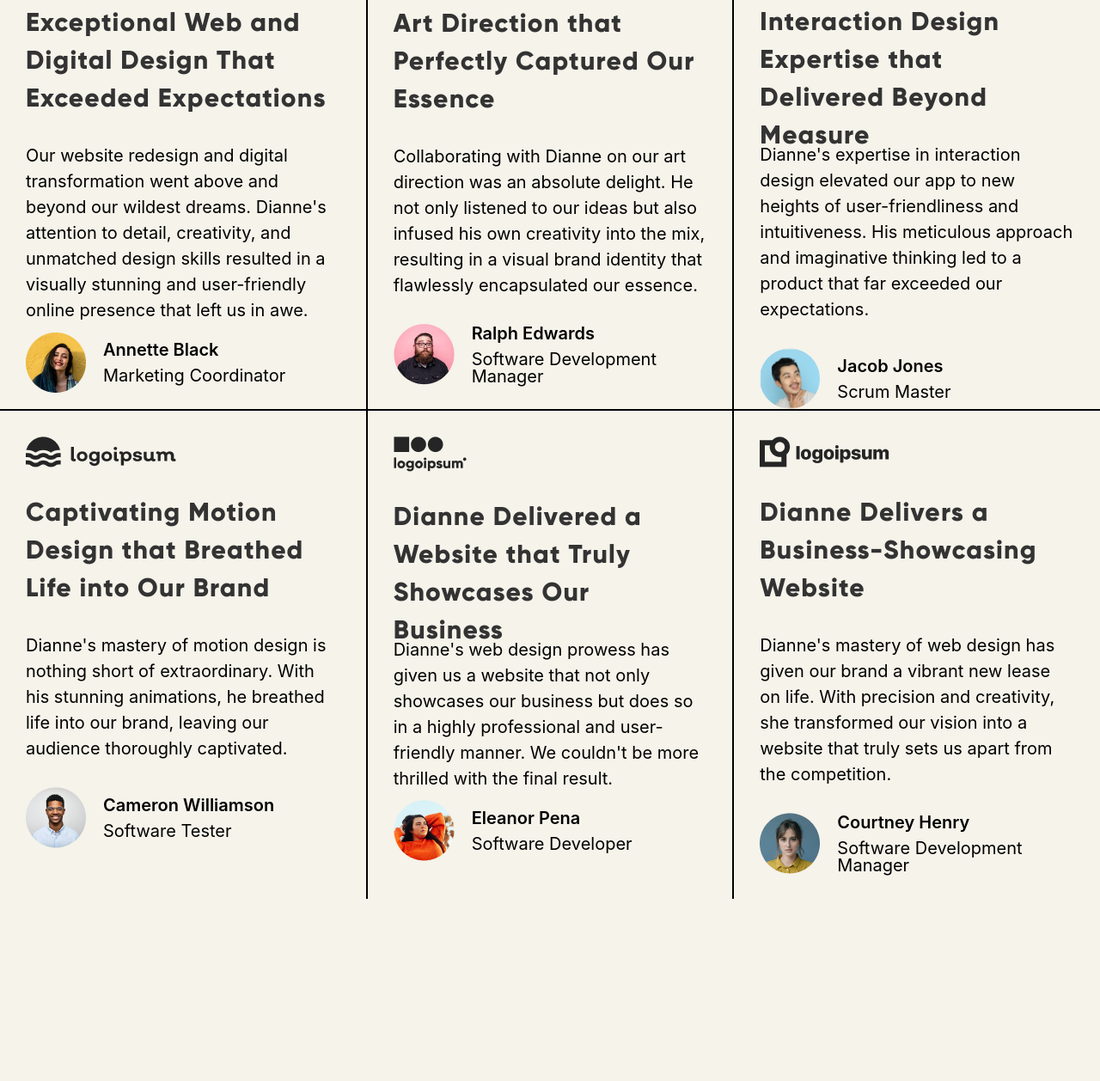
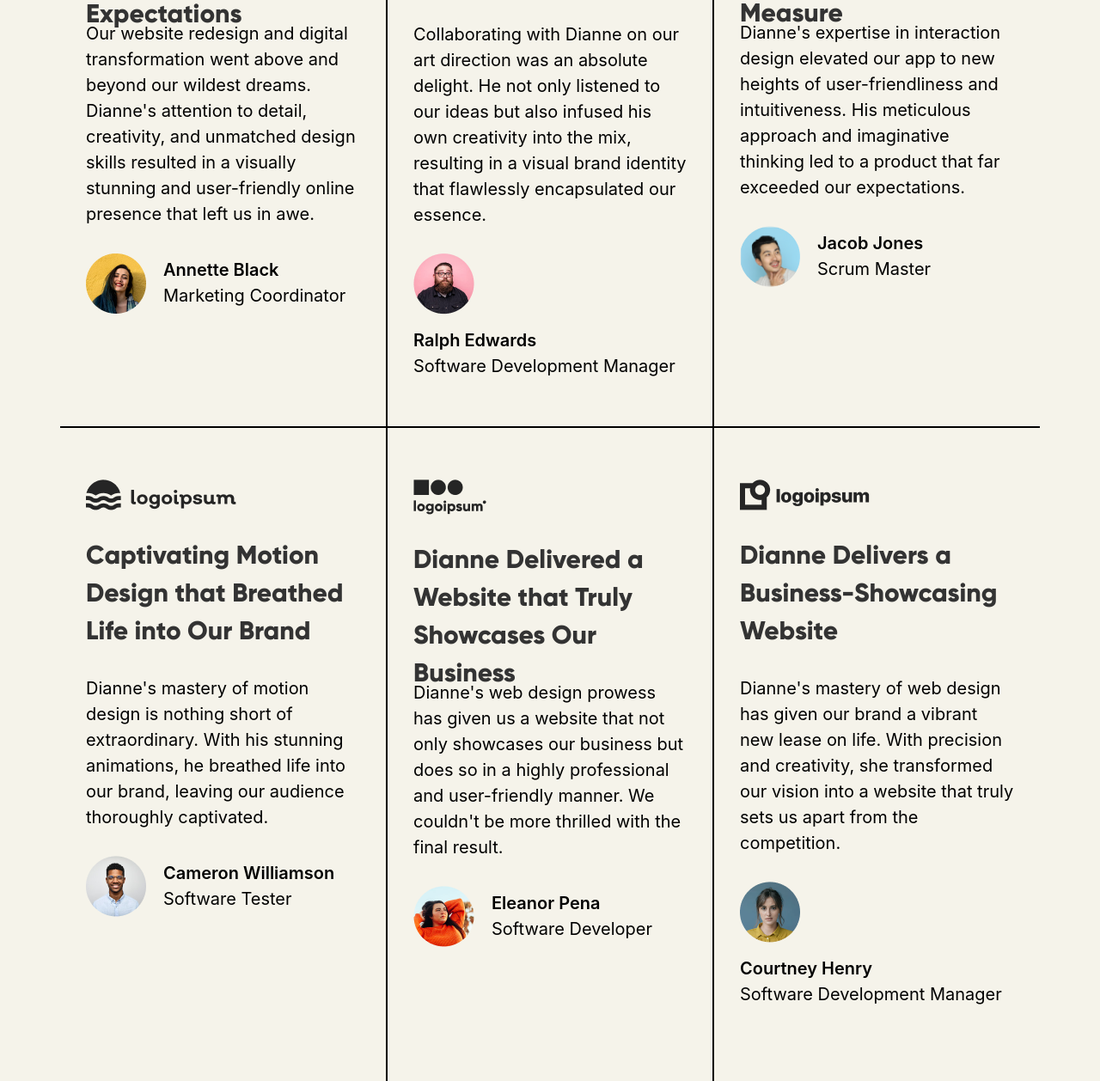
Before and after one commit to stepan-starodubtsev/step-progect2, a website: page src/index.html in a window 1280 px wide. Shown: the part 6814-8072 px from the top of the page at 86% size. Drawn offline with nearby package versions, Linux system fonts and the light colour scheme; files that its build step writes are made by us from their sources; files whose address does not match are found by name.

Commit message:
temp commit

```diff
--- a/src/index.html
+++ b/src/index.html
@@ -158,125 +158,123 @@
         <button class="button all-work-button button--white button--border-rounded">All Work</button>
 
     </section>
-    <section class="my-clients">
-        <h3 class="my-clients__label">My clients</h3>
-        <div class="my-clients__net">
-            <div class="my-clients__item">
-                <img class="my-clients__logo" src="images/Logo.png" alt=""/>
-                <h4 class="my-clients__label">
+    <section class="container my-clients">
+        <h2>My clients</h2>
+        <div class="clients-grid">
+            <div class="clients-grid__item">
+                <img class="clients-grid__item__logo" src="images/Logo.png" alt=""/>
+                <h4 class="clients-grid__item__label">
                     Exceptional Web and Digital Design That Exceeded Expectations
                 </h4>
-                <p class="my-clients__paragraph">
+                <p class="clients-grid__item__paragraph">
                     Our website redesign and digital transformation went above and
                     beyond our wildest dreams. Dianne's attention to detail, creativity,
                     and unmatched design skills resulted in a visually stunning and
                     user-friendly online presence that left us in awe.
                 </p>
-                <div class="my-clients__profile-wrapper">
+                <div class="clients-grid__item__profile-wrapper">
                     <img class="my-clients__avatar" src="images/Face-1.png" alt=""/>
-                    <div class="my-clients__profession-wrapper">
-                        <span class="my-clients__name">Annette Black</span>
-                        <span class="my-clients__profession">Marketing Coordinator</span>
+                    <div class="profession-wrapper">
+                        <span class="profession-wrapper__name">Annette Black</span>
+                        <span class="profession-wrapper__profession">Marketing Coordinator</span>
                     </div>
                 </div>
             </div>
 
-            <div class="my-clients__item">
-                <img class="my-clients__logo" src="images/Logo-2.png" alt=""/>
-                <h4 class="my-clients__label">
+            <div class="clients-grid__item">
+                <img class="clients-grid__item__logo" src="images/Logo-2.png" alt=""/>
+                <h4 class="clients-grid__item__label">
                     Art Direction that Perfectly Captured Our Essence
                 </h4>
-                <p class="my-clients__paragraph">
+                <p class="clients-grid__item__paragraph">
                     Collaborating with Dianne on our art direction was an absolute
                     delight. He not only listened to our ideas but also infused his own
                     creativity into the mix, resulting in a visual brand identity that
                     flawlessly encapsulated our essence.
                 </p>
-                <div class="my-clients__profile-wrapper">
+                <div class="clients-grid__item__profile-wrapper">
                     <img class="my-clients__avatar" src="images/Face-2.png" alt=""/>
-                    <div class="my-clients__profession-wrapper">
-                        <span class="my-clients__name">Ralph Edwards</span>
-                        <span class="my-clients__profession"
-                        >Software Development Manager</span
-                        >
+                    <div class="profession-wrapper">
+                        <span class="profession-wrapper__name">Ralph Edwards</span>
+                        <span class="profession-wrapper__profession">Software Development Manager</span>
                     </div>
                 </div>
             </div>
 
-            <div class="my-clients__item">
-                <img class="my-clients__logo" src="images/Logo-3.png" alt=""/>
-                <h4 class="my-clients__label">
+            <div class="clients-grid__item">
+                <img class="clients-grid__item__logo" src="images/Logo-3.png" alt=""/>
+                <h4 class="clients-grid__item__label">
                     Interaction Design Expertise that Delivered Beyond Measure
                 </h4>
-                <p class="my-clients__paragraph">
+                <p class="clients-grid__item__paragraph">
                     Dianne's expertise in interaction design elevated our app to new
                     heights of user-friendliness and intuitiveness. His meticulous
                     approach and imaginative thinking led to a product that far exceeded
                     our expectations.
                 </p>
-                <div class="my-clients__profile-wrapper">
+                <div class="clients-grid__item__profile-wrapper">
                     <img class="my-clients__avatar" src="images/Face-3.png" alt=""/>
-                    <div class="my-clients__profession-wrapper">
-                        <span class="my-clients__name">Jacob Jones</span>
-                        <span class="my-clients__profession">Scrum Master</span>
+                    <div class="profession-wrapper">
+                        <span class="profession-wrapper__name">Jacob Jones</span>
+                        <span class="profession-wrapper__profession">Scrum Master</span>
                     </div>
                 </div>
             </div>
 
-            <div class="my-clients__item">
-                <img class="my-clients__logo" src="images/Logo-4.png" alt=""/>
-                <h4 class="my-clients__label">
+            <div class="clients-grid__item">
+                <img class="clients-grid__item__logo" src="images/Logo-4.png" alt=""/>
+                <h4 class="clients-grid__item__label">
                     Captivating Motion Design that Breathed Life into Our Brand
                 </h4>
-                <p class="my-clients__paragraph">
+                <p class="clients-grid__item__paragraph">
                     Dianne's mastery of motion design is nothing short of extraordinary.
                     With his stunning animations, he breathed life into our brand,
                     leaving our audience thoroughly captivated.
                 </p>
-                <div class="my-clients__profile-wrapper">
+                <div class="clients-grid__item__profile-wrapper">
                     <img class="my-clients__avatar" src="images/Face-4.png" alt=""/>
-                    <div class="my-clients__profession-wrapper">
-                        <span class="my-clients__name">Cameron Williamson</span>
-                        <span class="my-clients__profession">Software Tester</span>
+                    <div class="profession-wrapper">
+                        <span class="profession-wrapper__name">Cameron Williamson</span>
+                        <span class="profession-wrapper__profession">Software Tester</span>
                     </div>
                 </div>
             </div>
 
-            <div class="my-clients__item">
-                <img class="my-clients__logo" src="image/Logo-5.png" alt=""/>
-                <h4 class="my-clients__label">
+            <div class="clients-grid__item">
+                <img class="clients-grid__item__logo" src="image/Logo-5.png" alt=""/>
+                <h4 class="clients-grid__item__label">
                     Dianne Delivered a Website that Truly Showcases Our Business
                 </h4>
-                <p class="my-clients__paragraph">
+                <p class="clients-grid__item__paragraph">
                     Dianne's web design prowess has given us a website that not only
                     showcases our business but does so in a highly professional and
                     user-friendly manner. We couldn't be more thrilled with the final
                     result.
                 </p>
-                <div class="my-clients__profile-wrapper">
-                    <img class="my-clients__avatar" src="image/Face-5.png" alt=""/>
-                    <div class="my-clients__profession-wrapper">
-                        <span class="my-clients__name">Eleanor Pena</span>
-                        <span class="my-clients__profession">Software Developer</span>
+                <div class="clients-grid__item__profile-wrapper">
+                    <img class="my-clients__avatar" src="images/Face-5.png" alt=""/>
+                    <div class="profession-wrapper">
+                        <span class="profession-wrapper__name">Eleanor Pena</span>
+                        <span class="profession-wrapper__profession">Software Developer</span>
                     </div>
                 </div>
             </div>
 
-            <div class="my-clients__item">
-                <img class="my-clients__logo" src="images/Logo-6.png" alt=""/>
-                <h4 class="my-clients__label">
+            <div class="clients-grid__item">
+                <img class="clients-grid__item__logo" src="images/Logo-6.png" alt=""/>
+                <h4 class="clients-grid__item__label">
                     Dianne Delivers a Business-Showcasing Website
                 </h4>
-                <p class="my-clients__paragraph">
+                <p class="clients-grid__item__paragraph">
                     Dianne's mastery of web design has given our brand a vibrant new
                     lease on life. With precision and creativity, she transformed our
                     vision into a website that truly sets us apart from the competition.
                 </p>
-                <div class="my-clients__profile-wrapper">
-                    <img class="my-clients__avatar" src="images/Face-6.png" alt=""/>
-                    <div class="my-clients__profession-wrapper">
-                        <span class="my-clients__name">Courtney Henry</span>
-                        <span class="my-clients__profession"
+                <div class="clients-grid__item__profile-wrapper">
+                    <img class="profile-wrapper__avatar" src="images/Face-6.png" alt=""/>
+                    <div class="profession-wrapper">
+                        <span class="profession-wrapper__name">Courtney Henry</span>
+                        <span class="profession-wrapper__profession"
                         >Software Development Manager</span
                         >
                     </div>
--- a/src/scss/main-blocks/my-clients.scss
+++ b/src/scss/main-blocks/my-clients.scss
@@ -1,56 +1,31 @@
+@import "../mixins/mixins";
+
 .my-clients {
-  margin-top: 100px;
-  margin-bottom: 100px;
-  width: 100%;
   padding-top: 50px;
-  padding-bottom: 130px;
-  display: flex;
-  flex-direction: column;
-  align-items: center;
-  border-top: 1px solid rgba(37, 37, 37, 1);
-  border-bottom: 1px solid rgba(37, 37, 37, 1);
+  padding-bottom: 50px;
 
-  @media screen and (max-width:1200px) and (min-width:768px) {
-    padding-bottom: 0px;
+  @include flex(column, wrap, normal, center);
+  gap: 50px;
+
+  @media screen and (max-width: 1200px) and (min-width: 768px) {
+    padding-bottom: 0;
     padding-top: 30px;
   }
 
-  @media screen and (max-width:767px) and (min-width:320px) {
+  @media screen and (max-width: 767px) and (min-width: 320px) {
 
     padding-bottom: 0px;
     margin-bottom: 0;
   }
-
-  .my-clients__label {
-    font-family: Gilroy;
-    font-size: 212px;
-    font-weight: 300;
-    line-height: 244.44px;
-    letter-spacing: 0.04em;
-    text-align: left;
-    color: rgba(37, 37, 37, 1);
-
-    @media screen and (max-width:1200px) and (min-width:768px) {
-      font-size: 150px;
-      line-height: 172.95px;
 }
 
-    @media screen and (max-width:767px) and (min-width:320px) {
-      font-size: 80px;
-      line-height: 92.24px;
-      text-align: center;
-    }
-  }
-
-  .my-clients__net {
+.clients-grid {
   display: grid;
   grid-template-columns: repeat(3, 1fr);
   grid-template-rows: repeat(2, 1fr);
-    max-width: 1780px;
-    margin-top: 50px;
-    margin-bottom: 130px;
+  margin-bottom: 80px;
 
-    @media screen and (max-width:1200px) and (min-width:768px) {
+  @media screen and (max-width: 1200px) and (min-width: 768px) {
     width: 100%;
     height: auto;
     grid-template-columns: 1fr;
@@ -60,7 +35,7 @@
     padding-left: 30px;
   }
 
-    @media screen and (max-width:767px) and (min-width:320px) {
+  @media screen and (max-width: 767px) and (min-width: 320px) {
     width: 100%;
     height: auto;
     grid-template-columns: 1fr;
@@ -69,40 +44,40 @@
     margin-bottom: 30px;
     padding-left: 30px;
   }
+}
 
-    .my-clients__item {
+.clients-grid__item {
   max-width: 545px;
-      display: flex;
-      flex-direction: column;
-      align-items: flex-start;
-      padding-left: 30px;
-      padding-right: 30px;
+
+  @include flex(column, wrap, normal, start);
+
+  padding: 30px 30px 60px;
   border: 1px solid black;
 
-      @media screen and (max-width:1200px) and (min-width:768px) {
+  @media screen and (max-width: 1200px) and (min-width: 768px) {
     max-width: 100%;
     height: auto;
   }
 
-      @media screen and (max-width:767px) and (min-width:320px) {
+  @media screen and (max-width: 767px) and (min-width: 320px) {
     max-width: 100%;
     height: auto;
   }
 
-      .my-clients__logo {
+  &__logo {
     display: block;
     margin-top: 30px;
 
-        @media screen and (max-width:1200px) and (min-width:768px) {
+    @media screen and (max-width: 1200px) and (min-width: 768px) {
       margin-top: 40px;
     }
 
-        @media screen and (max-width:767px) and (min-width:320px) {
+    @media screen and (max-width: 767px) and (min-width: 320px) {
       margin-top: 40px;
     }
   }
 
-      .my-clients__label {
+  &__label {
     width: 100%;
     height: 132px;
     font-family: Gilroy;
@@ -114,70 +89,42 @@
     margin-top: 30px;
     margin-bottom: 30px;
 
-        @media screen and (max-width:1200px) and (min-width:768px) {
+    @media screen and (max-width: 1200px) and (min-width: 768px) {
       max-width: 450px;
       height: auto;
     }
 
-        @media screen and (max-width:767px) and (min-width:320px) {
+    @media screen and (max-width: 767px) and (min-width: 320px) {
       max-width: 400px;
       height: auto;
     }
 
   }
 
-      .my-clients__paragraph {
-        font-family: Inter;
+  &__paragraph {
+    font-family: var(--p-font), serif;
     font-size: 20px;
     font-weight: 400;
     line-height: 30px;
     text-align: left;
     margin-bottom: 30px;
-        margin-top: 0px;
+    margin-top: 0;
   }
 
-      .my-clients__profile-wrapper {
-        display: flex;
-        flex-direction: row;
-        align-items: center;
+  &__profile-wrapper {
+    @include flex(row, wrap, normal, center);
     gap: 20px;
 
-        @media screen and (max-width:1200px) and (min-width:768px) {
+    @media screen and (max-width: 1200px) and (min-width: 768px) {
       margin-bottom: 40px;
     }
 
-        @media screen and (max-width:767px) and (min-width:320px) {
+    @media screen and (max-width: 767px) and (min-width: 320px) {
       margin-bottom: 40px;
-        }
-
-        .my-clients__profession-wrapper {
-          display: flex;
-          flex-direction: column;
-          align-items: flex-start;
-          gap: 10px;
-
-          .my-clients__name {
-            font-family: Inter;
-            font-size: 20px;
-            font-weight: 600;
-            line-height: 20px;
-            text-align: left;
-          }
-
-          .my-clients__profession {
-            font-family: Inter;
-            font-size: 20px;
-            font-weight: 400;
-            line-height: 20px;
-            text-align: left;
-          }
-
     }
   }
 
-    }
-
-    .my-clients__item:nth-child(1) {
+  &:nth-child(1) {
     .my-clients__paragraph {
       font-family: Inter;
       font-size: 20px;
@@ -189,7 +136,7 @@
     }
   }
 
-    .my-clients__item:nth-child(5) {
+  &:nth-child(5) {
     .my-clients__paragraph {
       font-family: Inter;
       font-size: 20px;
@@ -201,41 +148,41 @@
     }
   }
 
-    .my-clients__item:nth-child(3n+1) {
+  &:nth-child(3n+1) {
     border-left: none;
 
-      @media screen and (max-width:1200px) and (min-width:768px) {
+    @media screen and (max-width: 1200px) and (min-width: 768px) {
       border-right: none;
     }
 
-      @media screen and (max-width:767px) and (min-width:320px) {
+    @media screen and (max-width: 767px) and (min-width: 320px) {
       border-right: none;
     }
   }
 
 
-    .my-clients__item:nth-child(3n) {
+  &:nth-child(3n) {
     border-right: none;
-      @media screen and (max-width:1200px) and (min-width:768px) {
+    @media screen and (max-width: 1200px) and (min-width: 768px) {
 
       border-top: 1px solid black;
     }
 
-      @media screen and (max-width:767px) and (min-width:320px) {
+    @media screen and (max-width: 767px) and (min-width: 320px) {
       border-top: 1px solid black;
     }
   }
 
 
-    .my-clients__item:nth-child(-n+3) {
+  &:nth-child(-n+3) {
     border-top: none;
-      @media screen and (max-width:1200px) and (min-width:768px) {
+    @media screen and (max-width: 1200px) and (min-width: 768px) {
       border-right: none;
       border-top: 1px solid black;
       border-left: none;
     }
 
-      @media screen and (max-width:767px) and (min-width:320px) {
+    @media screen and (max-width: 767px) and (min-width: 320px) {
       border-right: none;
       border-top: 1px solid black;
       border-left: none;
@@ -243,17 +190,39 @@
   }
 
 
-    .my-clients__item:nth-last-child(-n+3) {
+  &:nth-last-child(-n+3) {
     border-bottom: none;
-      @media screen and (max-width:1200px) and (min-width:768px) {
+    @media screen and (max-width: 1200px) and (min-width: 768px) {
       border-right: none;
       border-left: none;
     }
 
-      @media screen and (max-width:767px) and (min-width:320px) {
+    @media screen and (max-width: 767px) and (min-width: 320px) {
       border-right: none;
       border-left: none;
     }
   }
 }
+
+.profession-wrapper {
+  display: flex;
+  flex-direction: column;
+  align-items: flex-start;
+  gap: 10px;
+
+  &__name {
+    font-family: var(--p-font);
+    font-size: 20px;
+    font-weight: 600;
+    line-height: 20px;
+    text-align: left;
   }
+
+  &__profession {
+    font-family: var(--p-font);
+    font-size: 20px;
+    font-weight: 400;
+    line-height: 20px;
+    text-align: left;
+  }
+}
```
Lines whose indentation alone changed are shown as unchanged.
